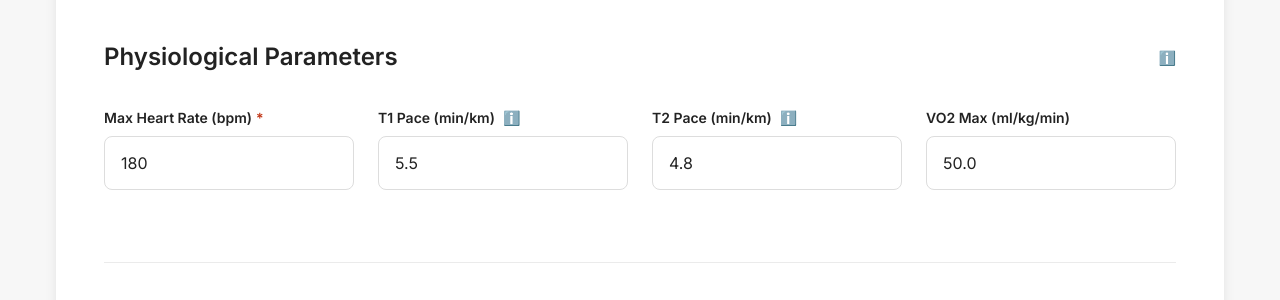
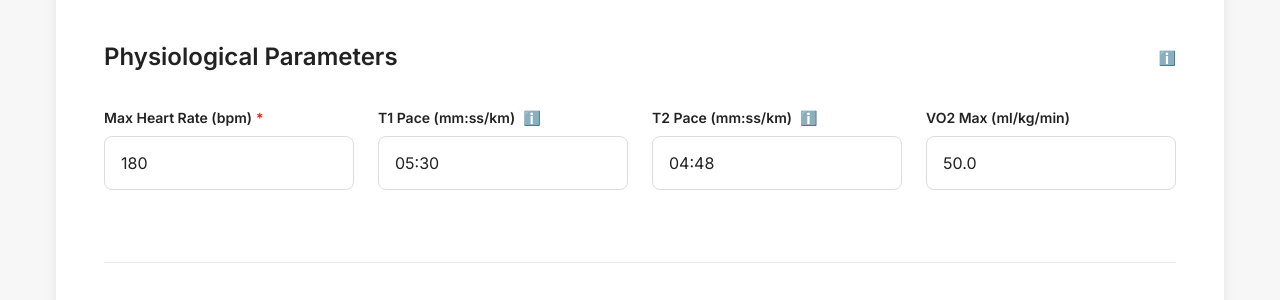
Before and after one commit to artiemellors/Blocksmith-agent, a Flask app: page / in a window 1280 px wide. Shown: the part 1044-1344 px from the top of the page. Run offline with Flask 3, Linux system fonts and the light colour scheme.

Commit message:
Update pace input to use mm:ss format instead of decimal
- Change T1/T2 pace inputs from number to text fields
- Accept mm:ss format (e.g., '05:30') directly in the form
- Add pattern validation for mm:ss format
- Remove decimal-to-mmss conversion in backend
- Update default values and placeholders to show mm:ss format
- More intuitive for runners to enter pace in standard format

```diff
--- a/app.py
+++ b/app.py
@@ -36,13 +36,6 @@ def index():
     return render_template('index.html')
 
 
-def convert_pace_to_mmss(decimal_minutes):
-    """Convert decimal minutes (e.g., 5.5) to mm:ss format (e.g., '05:30')."""
-    minutes = int(decimal_minutes)
-    seconds = int((decimal_minutes - minutes) * 60)
-    return f"{minutes:02d}:{seconds:02d}"
-
-
 @app.route('/generate', methods=['POST'])
 def generate_block():
     """Generate a training block from form data."""
@@ -63,14 +56,11 @@ def generate_block():
         )
 
         # Build physiological parameters
-        # Convert decimal pace to mm:ss format
-        t1_pace_decimal = float(data.get('T1_pace_min_per_km', 5.5))
-        t2_pace_decimal = float(data.get('T2_pace_min_per_km', 4.8))
-
+        # Pace is now in mm:ss format from the form, pass through directly
         phys_params = PhysiologicalParameters(
             hr_max=int(data.get('hr_max', 180)),
-            threshold_t1_pace=convert_pace_to_mmss(t1_pace_decimal),
-            threshold_t2_pace=convert_pace_to_mmss(t2_pace_decimal),
+            threshold_t1_pace=data.get('T1_pace_min_per_km', '05:30'),
+            threshold_t2_pace=data.get('T2_pace_min_per_km', '04:48'),
             vo2_max=int(data.get('vo2_max_ml_kg_min', 50)) if data.get('vo2_max_ml_kg_min') else None
         )
 
--- a/templates/index.html
+++ b/templates/index.html
@@ -272,37 +272,37 @@
 
                         <div class="form-group">
                             <label for="T1_pace_min_per_km" class="form-label">
-                                T1 Pace (min/km)
-                                <span class="info-icon" data-tooltip="Threshold pace zone 1">ℹ️</span>
+                                T1 Pace (mm:ss/km)
+                                <span class="info-icon" data-tooltip="Threshold pace zone 1, format: 05:30">ℹ️</span>
                             </label>
                             <input
-                                type="number"
+                                type="text"
                                 id="T1_pace_min_per_km"
                                 name="T1_pace_min_per_km"
                                 class="form-input"
-                                placeholder="5.5"
-                                value="5.5"
-                                step="0.1"
-                                min="3.0"
-                                max="10.0"
+                                placeholder="05:30"
+                                value="05:30"
+                                pattern="[0-9]{2}:[0-5][0-9]"
+                                title="Enter pace in mm:ss format (e.g., 05:30)"
+                                required
                             >
                         </div>
 
                         <div class="form-group">
                             <label for="T2_pace_min_per_km" class="form-label">
-                                T2 Pace (min/km)
-                                <span class="info-icon" data-tooltip="Threshold pace zone 2">ℹ️</span>
+                                T2 Pace (mm:ss/km)
+                                <span class="info-icon" data-tooltip="Threshold pace zone 2, format: 04:48">ℹ️</span>
                             </label>
                             <input
-                                type="number"
+                                type="text"
                                 id="T2_pace_min_per_km"
                                 name="T2_pace_min_per_km"
                                 class="form-input"
-                                placeholder="4.8"
-                                value="4.8"
-                                step="0.1"
-                                min="3.0"
-                                max="10.0"
+                                placeholder="04:48"
+                                value="04:48"
+                                pattern="[0-9]{2}:[0-5][0-9]"
+                                title="Enter pace in mm:ss format (e.g., 04:48)"
+                                required
                             >
                         </div>
 
```
